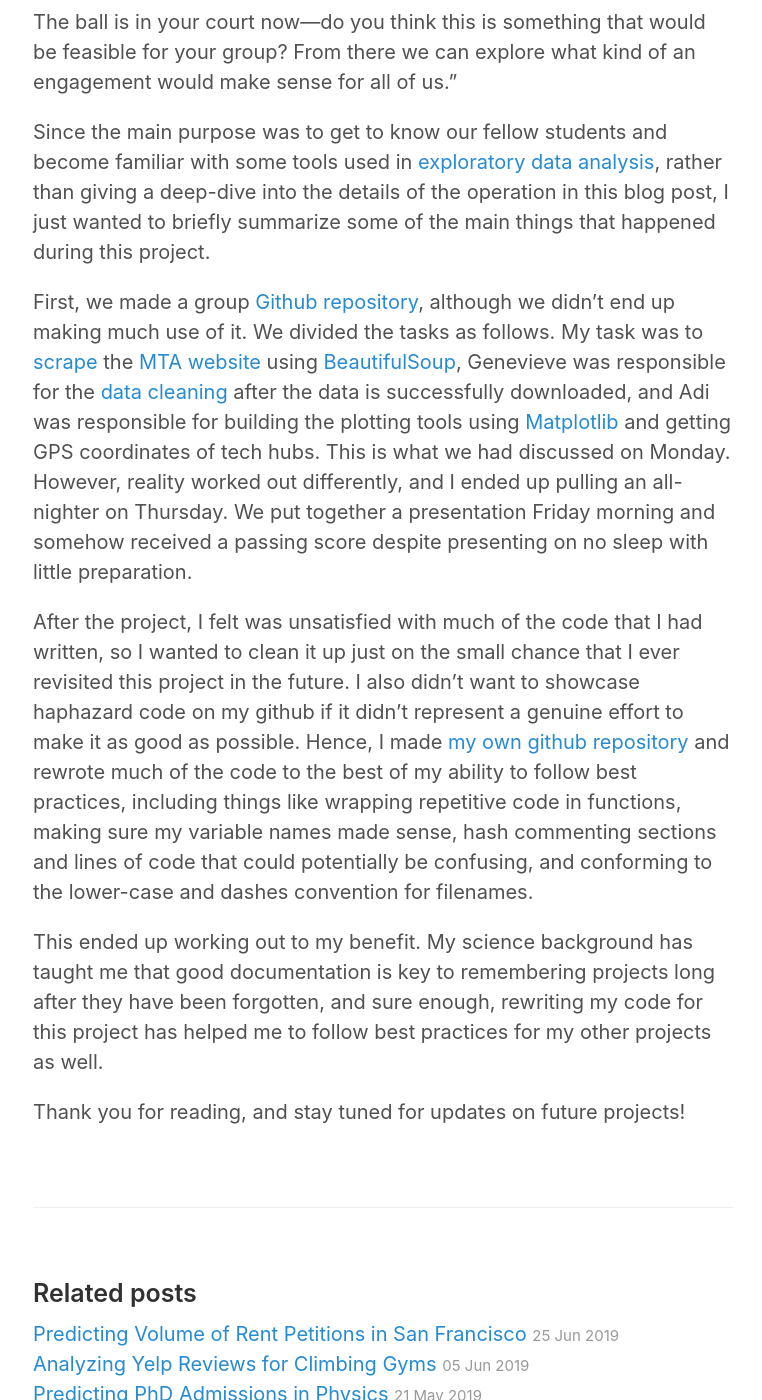
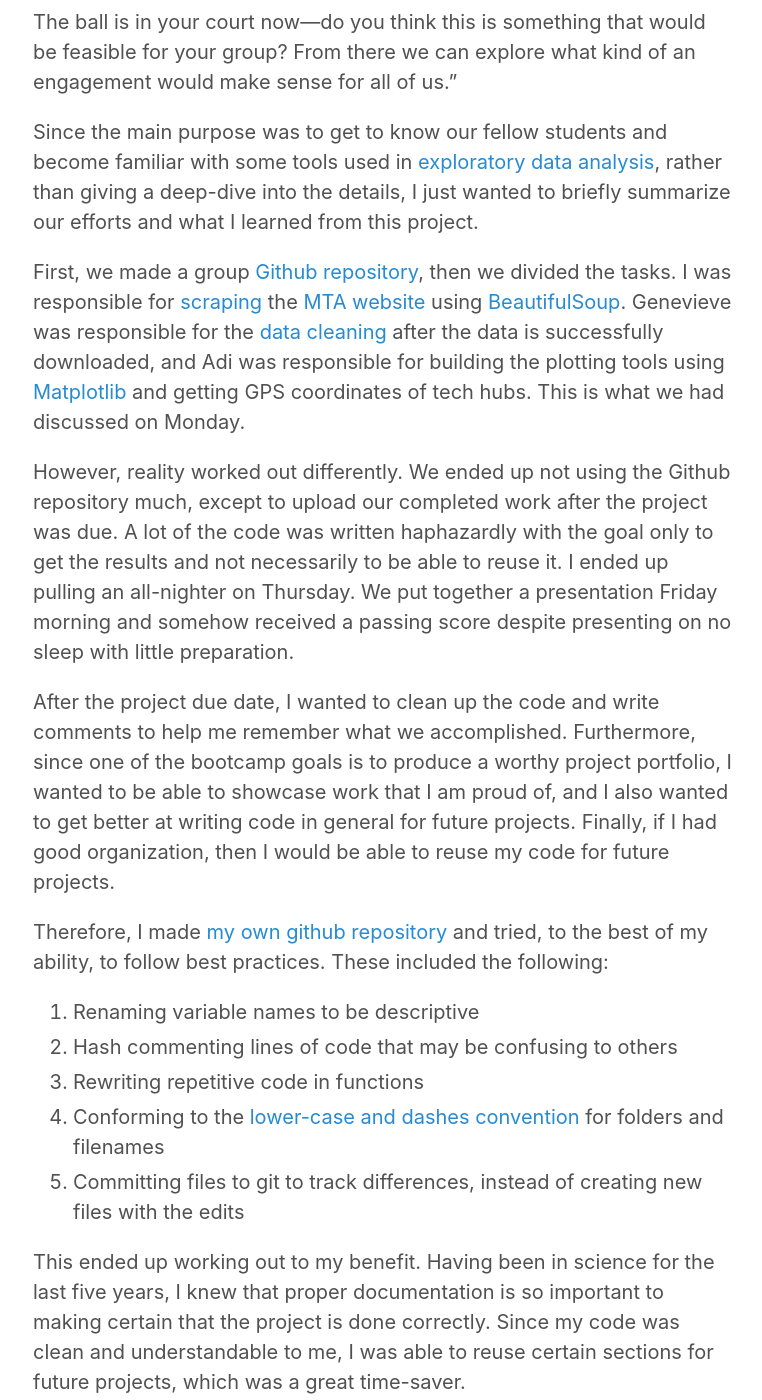
Before and after one commit to harrisonized/harrisonized.github.io, a Jekyll site: the page built from _posts/2019-04-23-mta.md, in a window 1280 px wide and 1400 px high, scrolled down 1026 px. Shown: the whole window, without its empty margins (257-1019 px from the left). Built offline with Jekyll 4.4.1, drawn with Linux system fonts in a browser that asks for light colours.

Commit message:
blog 1 completed

```diff
--- a/_posts/2019-04-23-mta.md
+++ b/_posts/2019-04-23-mta.md
@@ -25,12 +25,22 @@ The ball is in your court now—do you think this is something that would be fea
 
 
 
-Since the main purpose was to get to know our fellow students and become familiar with some tools used in [exploratory data analysis](https://en.wikipedia.org/wiki/Exploratory_data_analysis), rather than giving a deep-dive into the details of the operation in this blog post, I just wanted to briefly summarize some of the main things that happened during this project.
+Since the main purpose was to get to know our fellow students and become familiar with some tools used in [exploratory data analysis](https://en.wikipedia.org/wiki/Exploratory_data_analysis), rather than giving a deep-dive into the details, I just wanted to briefly summarize our efforts and what I learned from this project.
 
-First, we made a group [Github repository](https://github.com/metis-sf-spring-2019-project-1/MTA_Data_Analysis), although we didn't end up making much use of it. We divided the tasks as follows. My task was to [scrape](https://en.wikipedia.org/wiki/Web_scraping) the [MTA website](http://web.mta.info/developers/turnstile.html) using [BeautifulSoup](https://www.crummy.com/software/BeautifulSoup/bs4/doc/), Genevieve was responsible for the [data cleaning](https://en.wikipedia.org/wiki/Data_cleansing) after the data is successfully downloaded, and Adi was responsible for building the plotting tools using [Matplotlib](https://matplotlib.org/) and getting GPS coordinates of tech hubs. This is what we had discussed on Monday. However, reality worked out differently, and I ended up pulling an all-nighter on Thursday. We put together a presentation Friday morning and somehow received a passing score despite presenting on no sleep with little preparation.
+First, we made a group [Github repository](https://github.com/metis-sf-spring-2019-project-1/MTA_Data_Analysis), then we divided the tasks. I was responsible for [scraping](https://en.wikipedia.org/wiki/Web_scraping) the [MTA website](http://web.mta.info/developers/turnstile.html) using [BeautifulSoup](https://www.crummy.com/software/BeautifulSoup/bs4/doc/). Genevieve was responsible for the [data cleaning](https://en.wikipedia.org/wiki/Data_cleansing) after the data is successfully downloaded, and Adi was responsible for building the plotting tools using [Matplotlib](https://matplotlib.org/) and getting GPS coordinates of tech hubs. This is what we had discussed on Monday.
 
-After the project, I felt was unsatisfied with much of the code that I had written, so I wanted to clean it up just on the small chance that I ever revisited this project in the future. I also didn't want to showcase haphazard code on my github if it didn't represent a genuine effort to make it as good as possible. Hence, I made [my own github repository](https://github.com/harrisonized/mta) and rewrote much of the code to the best of my ability to follow best practices, including things like wrapping repetitive code in functions, making sure my variable names made sense, hash commenting sections and lines of code that could potentially be confusing, and conforming to the lower-case and dashes convention for filenames.
+However, reality worked out differently. We ended up not using the Github repository much, except to upload our completed work after the project was due. A lot of the code was written haphazardly with the goal only to get the results and not necessarily to be able to reuse it. I ended up pulling an all-nighter on Thursday. We put together a presentation Friday morning and somehow received a passing score despite presenting on no sleep with little preparation.
 
-This ended up working out to my benefit. My science background has taught me that good documentation is key to remembering projects long after they have been forgotten, and sure enough, rewriting my code for this project has helped me to follow best practices for my other projects as well.
+After the project due date, I wanted to clean up the code and write comments to help me remember what we accomplished. Furthermore, since one of the bootcamp goals is to produce a worthy project portfolio, I wanted to be able to showcase work that I am proud of, and I also wanted to get better at writing code in general for future projects. Finally, if I had good organization, then I would be able to reuse my code for future projects.
+
+Therefore, I made [my own github repository](https://github.com/harrisonized/mta) and tried, to the best of my ability, to follow best practices. These included the following:
+
+1. Renaming variable names to be descriptive
+2. Hash commenting lines of code that may be confusing to others
+3. Rewriting repetitive code in functions
+4. Conforming to the [lower-case and dashes convention](https://jjloomis.gitbooks.io/file-and-folder-management/content/file-and-folder-naming-conventions.html) for folders and filenames
+5. Committing files to git to track differences, instead of creating new files with the edits
+
+This ended up working out to my benefit. Having been in science for the last five years, I knew that proper documentation is so important to making certain that the project is done correctly. Since my code was clean and understandable to me, I was able to reuse certain sections for future projects, which was a great time-saver.
 
 Thank you for reading, and stay tuned for updates on future projects!
```
